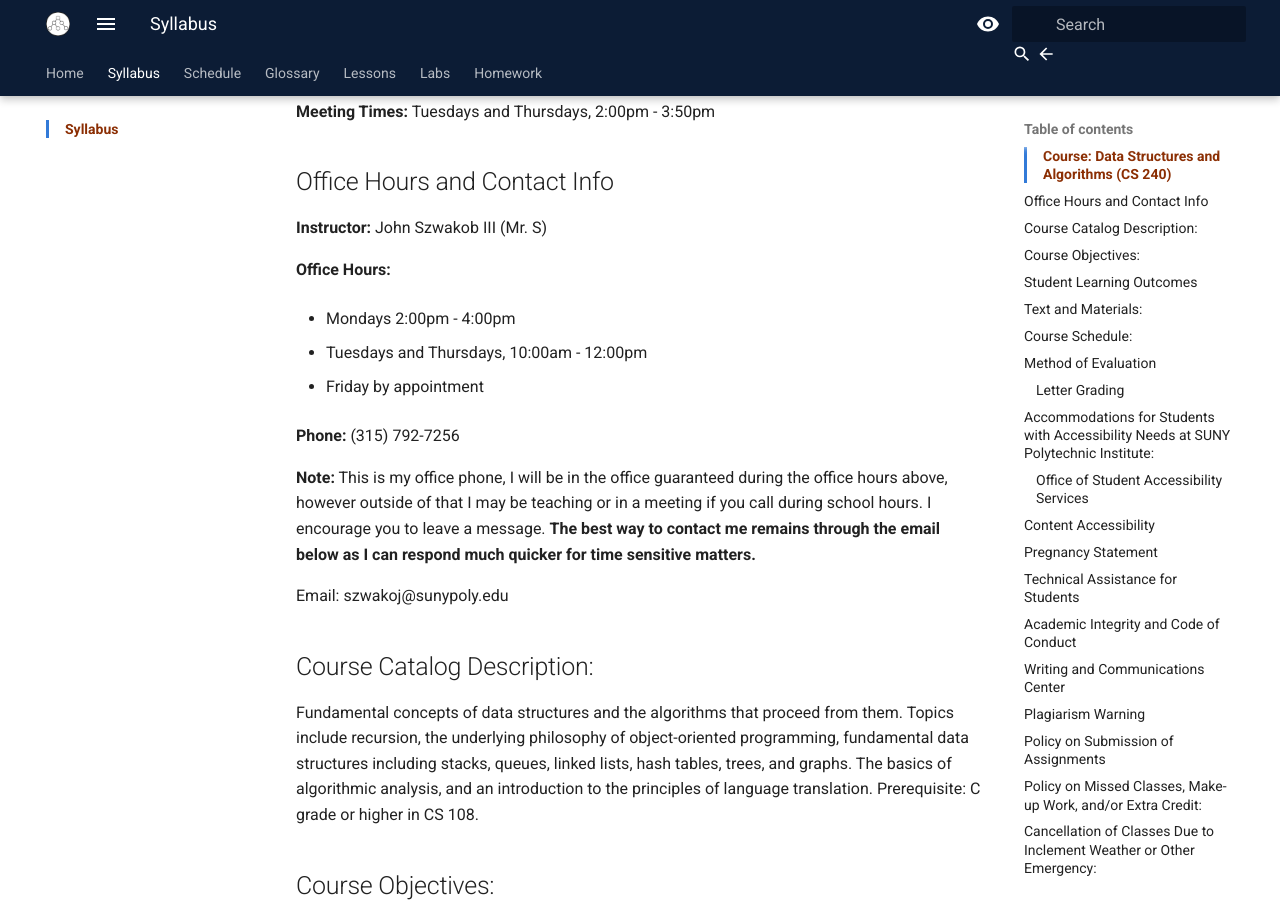
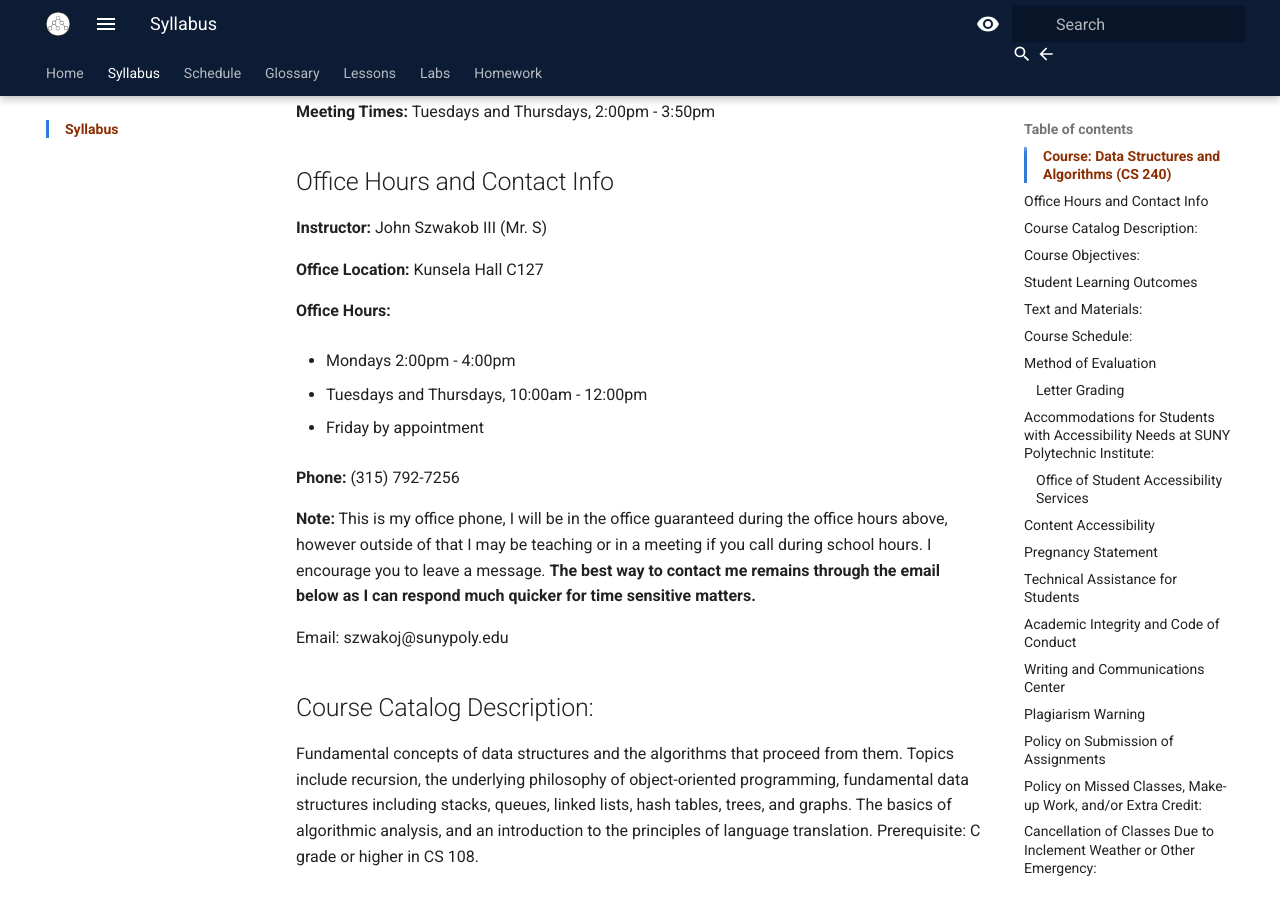
Before and after one commit to szwakoj/CS240, an MkDocs documentation site: the page built from docs/syllabus.md, in a window 1280 px wide and 900 px high, scrolled down 388 px. Built offline with MkDocs 1.6.1 and Material for MkDocs 9.7.7, drawn with Linux system fonts in a browser that asks for light colours.

Commit message:
Added office room number

```diff
--- a/docs/syllabus.md
+++ b/docs/syllabus.md
@@ -17,6 +17,8 @@ Room: Kunsela Hall A135
 
 ## Office Hours and Contact Info
 **Instructor:** John Szwakob III (Mr. S)
+
+**Office Location:** Kunsela Hall C127
 
 **Office Hours:**
 
```
